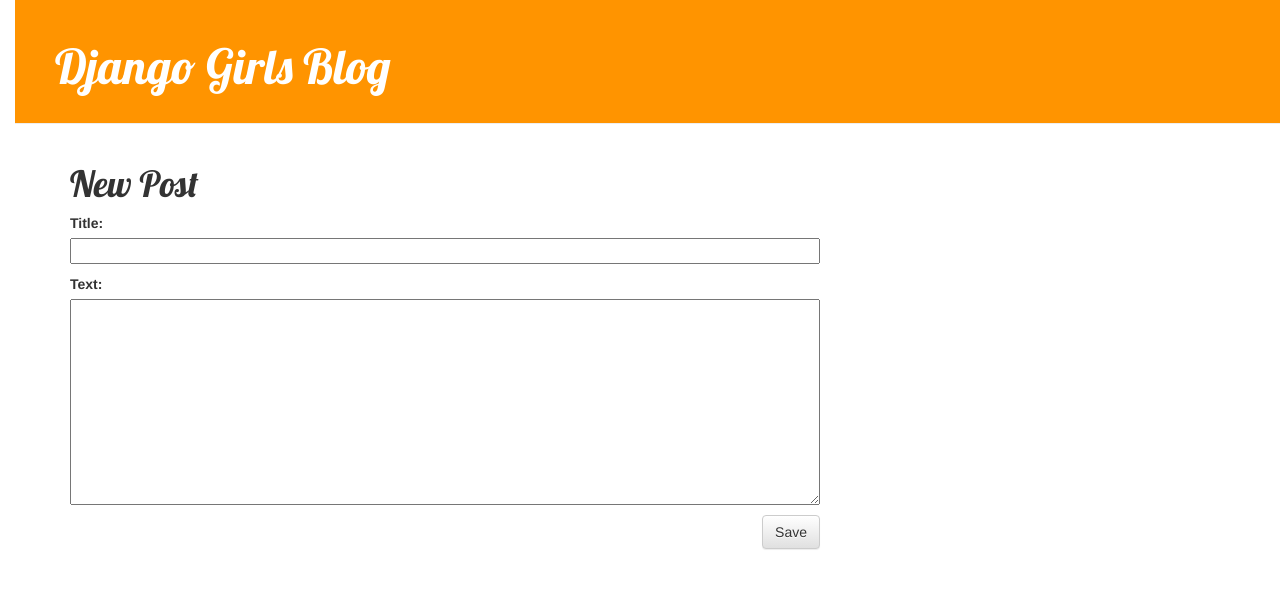
After one commit to rosekathy/my-first-blog, a Django app: page /post/new/ in a window 1280 px wide. The commit adds this page. Shown: the top 589 px of the page. Run offline with Django 3.2, Linux system fonts and the light colour scheme; some libraries are stand-ins or nearby versions.

Commit message:
Added views to create/edit blog post inside the site/

```diff
--- /dev/null
+++ b/blog/forms.py
@@ -0,0 +1,9 @@
+from django import forms
+
+from .models import Post
+
+class PostForm(forms.ModelForm):
+
+	class Meta:
+		model = Post
+		fields = ('title','text',)
--- a/blog/templates/blog/base.html
+++ b/blog/templates/blog/base.html
@@ -8,8 +8,11 @@
         <title>Django Girls blog</title>
     </head>
     <body>
-         <div class="page-header">
-        <h1><a href="/">Django Girls Blog</a></h1>
+        <div class="page-header">
+            {% if user.is_authenticated %}
+                <a href="{% url 'post_new' %}" class="top-menu"><span class="glyphicon glyphicon-plus"></span></a>
+            {% endif %}
+            <h1><a href="/">Django Girls Blog</a></h1>
         </div>
         <div class="content container">
             <div class="row">
--- a/blog/templates/blog/post_detail.html
+++ b/blog/templates/blog/post_detail.html
@@ -7,6 +7,9 @@
 				{{post.published_date}}
 			</div>
 		{% endif%}
+		{% if user.is_authenticated %}
+  		   <a class="btn btn-default" href="{% url 'post_edit' pk=post.pk %}"><span class="glyphicon glyphicon-pencil"></span></a>
+		{% endif %}
 		<h1>{{ post.title}}</h1>
 		<p>{{ post.text|linebreaksbr }}</p>
 	</div>
--- /dev/null
+++ b/blog/templates/blog/post_new.html
@@ -0,0 +1,9 @@
+{% extends 'blog/base.html' %}
+
+{% block content %}
+	<h1>New Post</h1>
+	<form method="POST" class="post-form">{%csrf_token%}
+		{{form.as_p}}
+		<button type="submit" class="save btn btn-default">Save</button>
+	</form>
+{% endblock %}
--- a/blog/urls.py
+++ b/blog/urls.py
@@ -4,4 +4,6 @@
 urlpatterns = [
     path('', views.post_list, name='post_list'),
     path('post/<int:pk>/', views.post_detail, name='post_detail'),
+    path('post/new/', views.post_new, name='post_new'),
+    path('post/<int:pk>/edit/', views.post_edit, name='post_edit'),
 ]
--- a/blog/views.py
+++ b/blog/views.py
@@ -1,7 +1,8 @@
+from django.shortcuts import redirect
 from django.shortcuts import render, get_object_or_404
 from django.utils import timezone
 from .models import Post
-
+from .forms import PostForm
 
 # Create your views here.
 
@@ -13,3 +14,32 @@
 def post_detail(request, pk):
 	post = get_object_or_404(Post, pk=pk)
 	return render(request, 'blog/post_detail.html', {'post':post})
+
+
+def post_new(request):
+	if request.method == "POST":
+		form = PostForm(request.POST)
+		if form.is_valid():
+			post = form.save(commit=False)
+			post.author = request.user
+			post.published_date = timezone.now()
+			post.save()
+			return redirect('post_detail',pk=post.pk)
+	else :
+		form = PostForm()
+	return render(request, 'blog/post_new.html', {'form':form})
+
+
+def post_edit(request, pk):
+    post = get_object_or_404(Post, pk=pk)
+    if request.method == "POST":
+        form = PostForm(request.POST, instance=post)
+        if form.is_valid():
+            post = form.save(commit=False)
+            post.author = request.user
+            post.published_date = timezone.now()
+            post.save()
+            return redirect('post_detail', pk=post.pk)
+    else:
+        form = PostForm(instance=post)
+    return render(request, 'blog/post_new.html', {'form': form})
```
Also changed, not shown: blog/templates/blog/post_edit.html (added).
